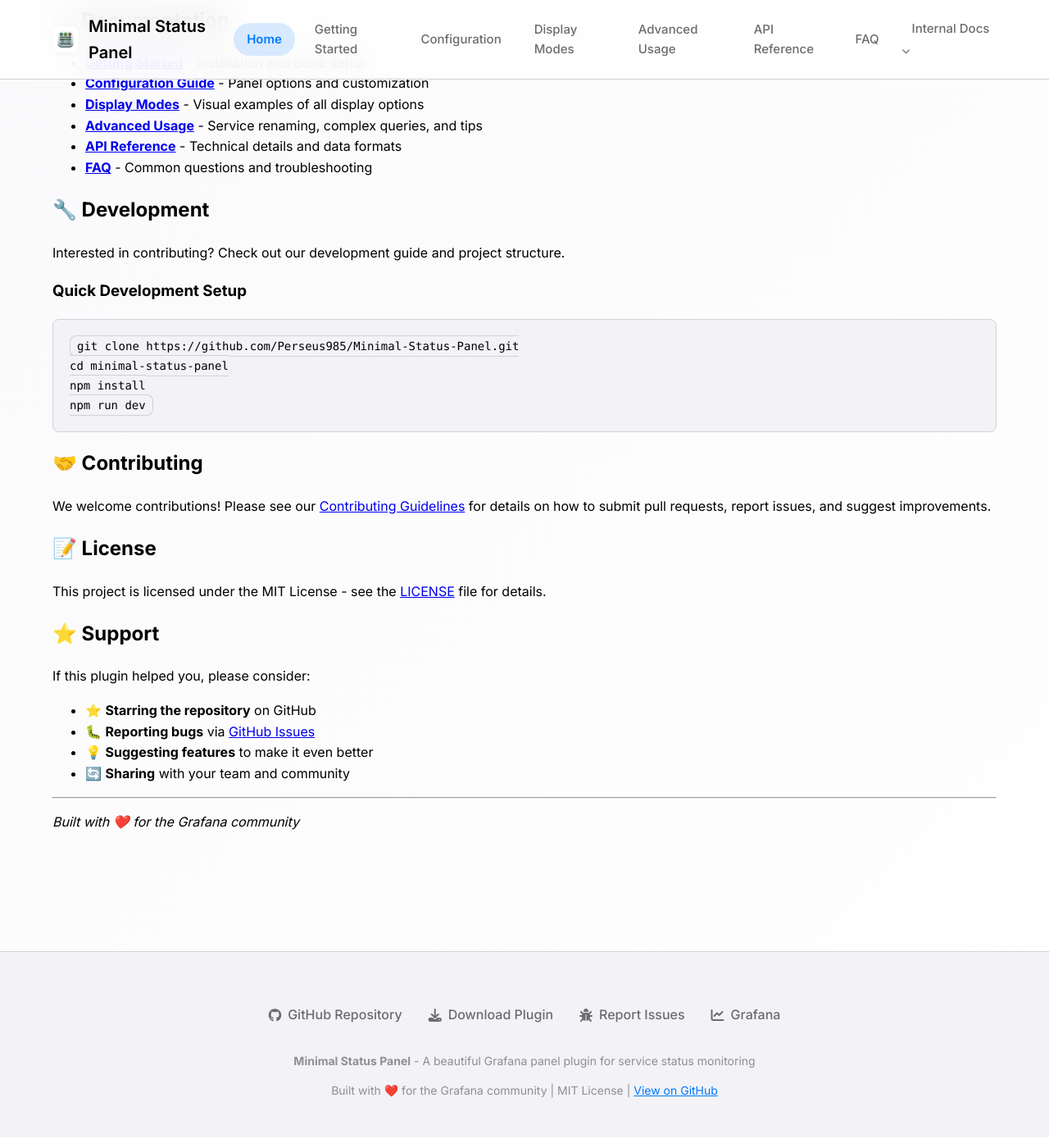
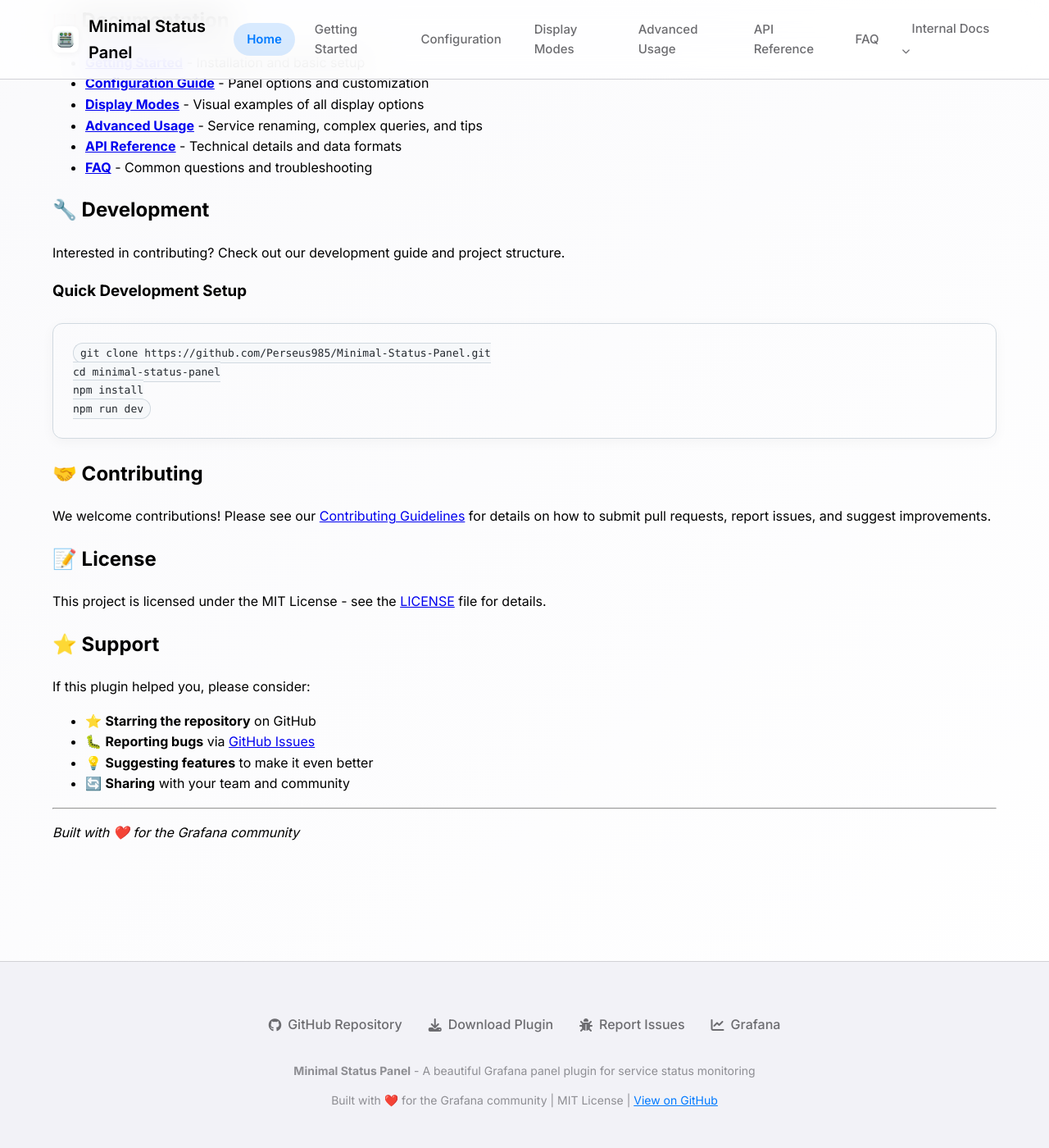
Before and after one commit to Perseus985/Minimal-Status-Panel, a Jekyll site: the page built from docs/index.md, in a window 1280 px wide and 1400 px high, scrolled down 3890 px. Shown: the whole window at 82% size. Built offline with Jekyll 4.4.1, drawn with Linux system fonts in a browser that asks for light colours.

Commit message:
docs: optimize code-blocks

```diff
--- a/docs/_layouts/default.html
+++ b/docs/_layouts/default.html
@@ -391,21 +391,86 @@
 
       /* Code blocks */
       pre, code {
-        background: var(--background-secondary);
-        border-radius: 8px;
+        background: #1e1e1e;
+        color: #d4d4d4;
+        border-radius: 12px;
         border: 1px solid var(--border-color);
-        font-family: 'SF Mono', Monaco, 'Cascadia Code', 'Roboto Mono', Consolas, monospace;
+        font-family: 'SF Mono', Monaco, 'Cascadia Code', 'Roboto Mono', Consolas, 'Courier New', monospace;
+      }
+
+      @media (prefers-color-scheme: light) {
+        pre, code {
+          background: #f6f8fa;
+          color: #24292f;
+          border: 1px solid #d1d9e0;
+        }
       }
 
       pre {
-        padding: 20px;
+        padding: 24px;
         overflow-x: auto;
-        line-height: 1.5;
+        line-height: 1.6;
+        margin: 24px 0;
+        font-size: 14px;
+        white-space: pre;
+        word-wrap: normal;
+        box-shadow: 0 4px 16px var(--shadow-light);
       }
 
       code {
         padding: 4px 8px;
-        font-size: 14px;
+        font-size: 13px;
+        white-space: pre;
+      }
+
+      /* Inline code styling */
+      p code, li code, td code {
+        background: rgba(0, 122, 255, 0.1);
+        color: var(--primary-blue);
+        border: 1px solid rgba(0, 122, 255, 0.2);
+        padding: 2px 6px;
+        border-radius: 6px;
+        font-size: 13px;
+      }
+
+      /* Code block with language highlighting */
+      .highlight {
+        background: transparent !important;
+        margin: 24px 0;
+      }
+
+      .highlight pre {
+        background: #1e1e1e;
+        margin: 0;
+        border: 1px solid #333;
+      }
+
+      @media (prefers-color-scheme: light) {
+        .highlight pre {
+          background: #f6f8fa;
+          border: 1px solid #d1d9e0;
+        }
+
+        p code, li code, td code {
+          background: rgba(0, 122, 255, 0.08);
+        }
+      }
+
+      /* Better code block container */
+      .code-container {
+        position: relative;
+        margin: 24px 0;
+      }
+
+      .code-container::before {
+        content: '';
+        position: absolute;
+        top: 0;
+        left: 0;
+        right: 0;
+        height: 3px;
+        background: linear-gradient(90deg, var(--primary-blue), #5856D6);
+        border-radius: 12px 12px 0 0;
       }
 
       /* Tables */
```
